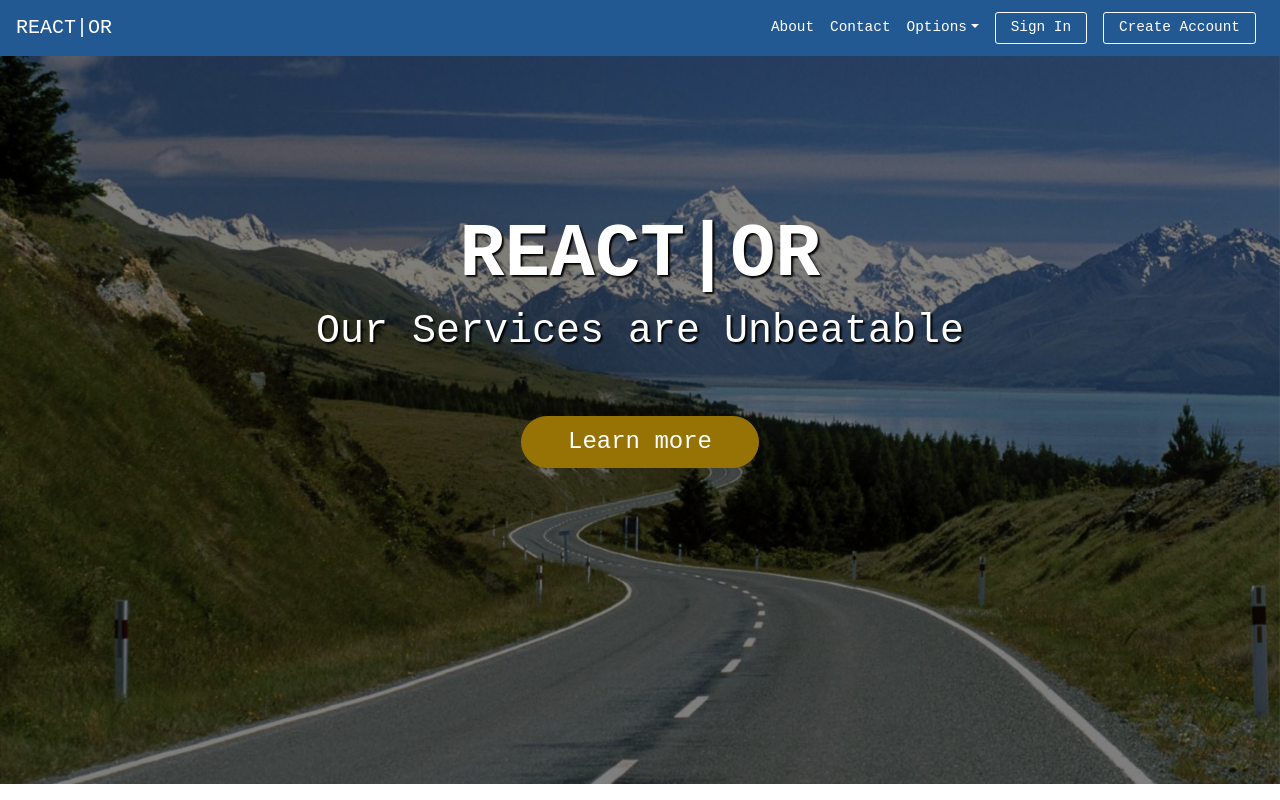
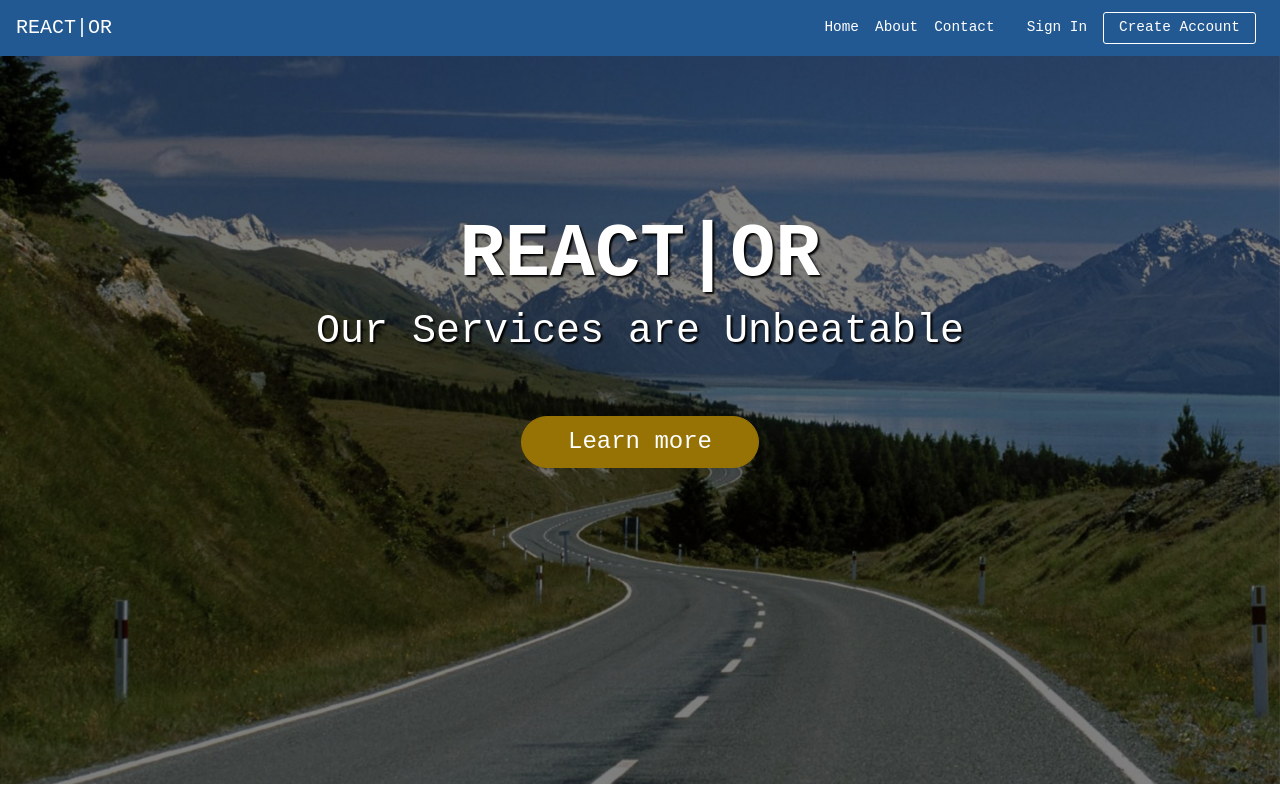
Before and after one commit to emmanuel-nike/reactstrap-reactor, a React (Create React App) app: page / in a window 1280 px wide. Built offline with nearby package versions, Linux system fonts and the light colour scheme; what webfontloader would draw is missing.

Commit message:
navigation bar changes

```diff
--- a/src/MainNav.js
+++ b/src/MainNav.js
@@ -41,26 +41,19 @@ export default class MainNav extends React.Component {
           <Collapse isOpen={isOpen} navbar>
             <Nav className="ml-auto" navbar>
               <NavItem>
+                <NavLink href="https://github.com/reactstrap/reactstrap">Home</NavLink>
+              </NavItem>
+              <NavItem>
                 <NavLink href="https://github.com/reactstrap/reactstrap">About</NavLink>
               </NavItem>
               <NavItem>
                 <NavLink href="https://github.com/reactstrap/reactstrap">Contact</NavLink>
               </NavItem>
-              <UncontrolledDropdown nav inNavbar>
-                <DropdownToggle nav caret>
-                  Options
-                </DropdownToggle>
-                <DropdownMenu right>
-                  <DropdownItem>Option 1</DropdownItem>
-                  <DropdownItem>Option 2</DropdownItem>
-                  <DropdownItem divider />
-                  <DropdownItem>Reset</DropdownItem>
-                </DropdownMenu>
-              </UncontrolledDropdown>
               <NavItem>
-                <NavLink className="em-nav-btn" href="/signin">
-                  Sign In
-                </NavLink>
+                <NavLink />
+              </NavItem>
+              <NavItem>
+                <NavLink href="/signin">Sign In</NavLink>
               </NavItem>
               <NavItem>
                 <NavLink className="em-nav-btn" href="/signup">
```
